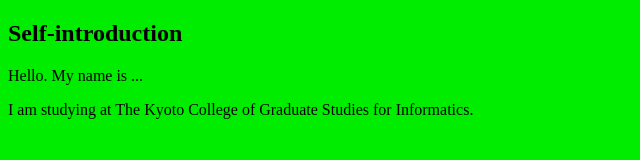
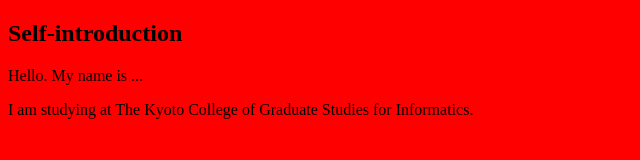
Before and after one commit to dhimalbivek1991/nepal1, a plain HTML site: page introduction.html in a window 1280 px wide. Shown: the whole page, without its empty margins (0-640 px from the left). Drawn offline with Linux system fonts and the light colour scheme.

Commit message:
Update introduction.html

```diff
--- a/introduction.html
+++ b/introduction.html
@@ -3,7 +3,7 @@
     <head>
         <title>Self-introduction</title>
     </head>
-    <body bgcolor=“red">
+    <body bgcolor="red">
         <h2>Self-introduction</h2>
         <p>Hello. My name is ... </p>
         <p>I am studying at The Kyoto College of Graduate Studies for Informatics.</p>
```
